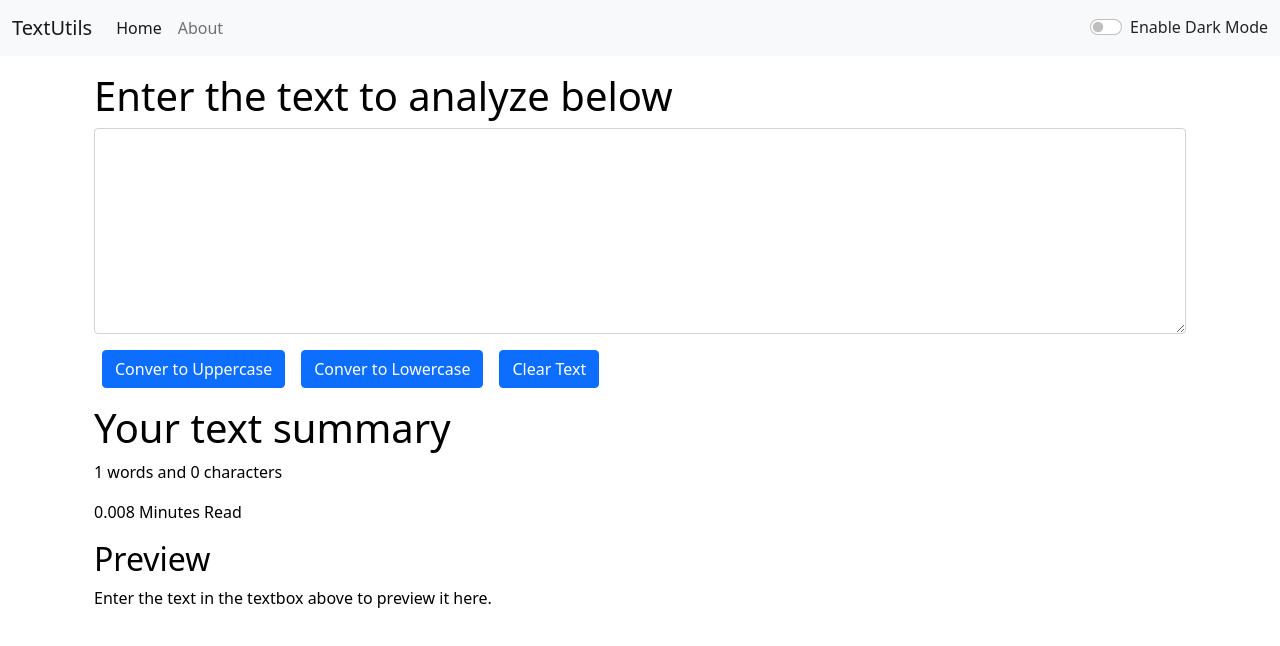
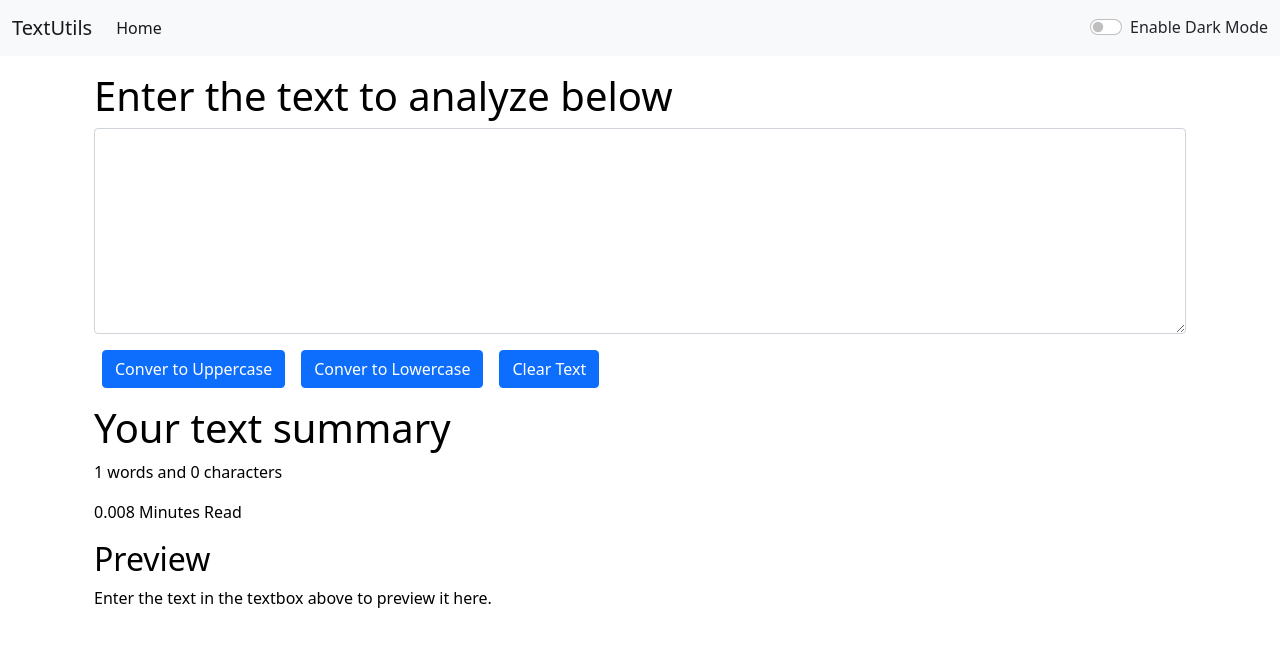
Before and after one commit to Shahbaz-1696/TextUtils-React, a React (Create React App) app: page / in a window 1280 px wide. Shown: the top 646 px of the page. Built offline with nearby package versions, Linux system fonts and the light colour scheme.

Commit message:
Github Pages

```diff
--- a/package.json
+++ b/package.json
@@ -1,4 +1,5 @@
 {
+  "homepage": "https://Shahbaz-1696.github.io/TextUtils-React",
   "name": "my-app",
   "version": "0.1.0",
   "private": true,
@@ -6,6 +7,7 @@
     "@testing-library/jest-dom": "^5.16.5",
     "@testing-library/react": "^13.4.0",
     "@testing-library/user-event": "^13.5.0",
+    "gh-pages": "^5.0.0",
     "react": "^18.2.0",
     "react-dom": "^18.2.0",
     "react-router-dom": "^6.9.0",
@@ -13,6 +15,8 @@
     "web-vitals": "^2.1.4"
   },
   "scripts": {
+    "predeploy": "npm run build",
+    "deploy": "gh-pages -b master -d build",
     "start": "react-scripts start",
     "build": "react-scripts build",
     "test": "react-scripts test",
--- a/src/App.js
+++ b/src/App.js
@@ -1,11 +1,10 @@
 import "./App.css";
 import React, { useState } from "react";
-import About from "./components/About";
+// import About from "./components/About";
 import Navbar from "./components/Navbar";
 import TextForm from "./components/TextForm";
 import Alert from "./components/Alert";
-import { BrowserRouter as Router, Route, Routes } from "react-router-dom";
-
+// import { BrowserRouter as Router, Route, Routes } from "react-router-dom";
 
 function App() {
   const [mode, setMode] = useState("light");
@@ -39,28 +38,23 @@ function App() {
     <>
       {/* <Navbar title="TextUtils2" about="About TextUtils" /> */}
       {/* <Navbar /> */}
-      <Router>
+      {/* <Router> */}
       <Navbar title="TextUtils" mode={mode} toggleMode={toggleMode} />
       <Alert alert={alert} />
       <div className="container my-3">
+        {/* <Routes> */}
 
+        {/* <Route exact path="/about" element={<About />} /> */}
 
-<Routes>
-
-            <Route exact path="/about" element={<About />} />
-
-            <Route exact path="/" element={
         <TextForm
           heading="Enter the text to analyze below"
           mode={mode}
           alert={alert}
         />
-            } />
 
-            </Routes>
-
+        {/* </Routes> */}
       </div>
-      </Router>
+      {/* </Router> */}
     </>
   );
 }
--- a/src/components/Navbar.js
+++ b/src/components/Navbar.js
@@ -1,14 +1,14 @@
 import React from "react";
 import PropTypes from "prop-types";
-import { Link } from "react-router-dom";
+// import { Link } from "react-router-dom";
 
 export default function Navbar(props) {
   return (
     <nav className={`navbar navbar-expand-lg navbar-${props.mode} bg-${props.mode}`}>
       <div className="container-fluid">
-        <Link className="navbar-brand" to="/">
+        <a className="navbar-brand" href="#">
           {props.title}
-        </Link>
+        </a>
         <button
           className="navbar-toggler"
           type="button"
@@ -23,15 +23,15 @@ export default function Navbar(props) {
         <div className="collapse navbar-collapse" id="navbarSupportedContent">
           <ul className="navbar-nav me-auto mb-2 mb-lg-0">
             <li className="nav-item">
-              <Link className="nav-link active" aria-current="page" to="/">
+              <a className="nav-link active" aria-current="page" href="#">
                 Home
-              </Link>
+              </a>
             </li>
-            <li className="nav-item">
-              <Link className="nav-link" to="/about">
+            {/* <li className="nav-item">
+              <a className="nav-link" href="/about">
                 {props.about}
-              </Link>
-            </li>
+              </a>
+            </li> */}
           </ul>
           {/* <form className="d-flex">
             <input
```
Also changed, not shown: 1 other file (tests, documents, lock files or other folders). Lines whose indentation alone changed are shown as unchanged.
